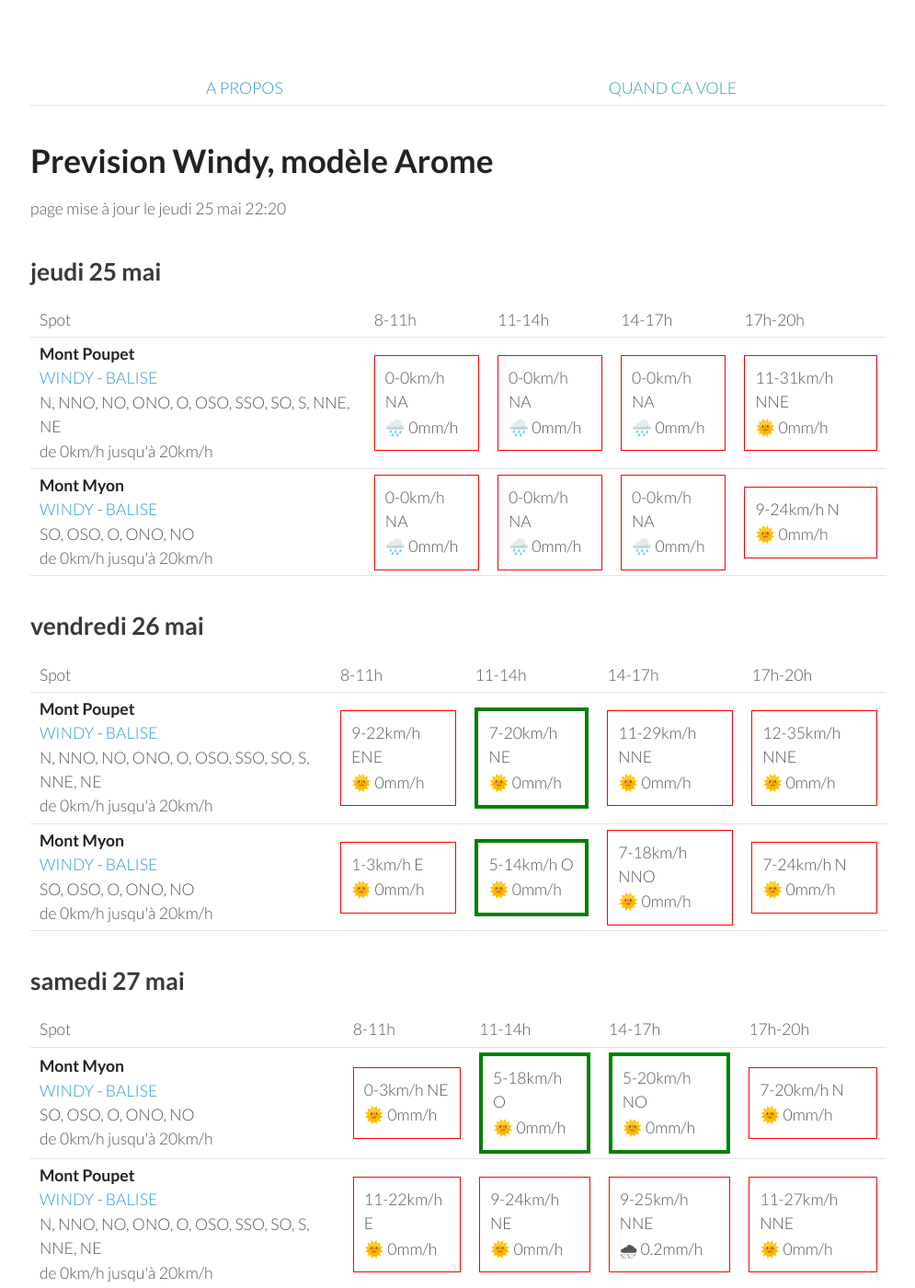
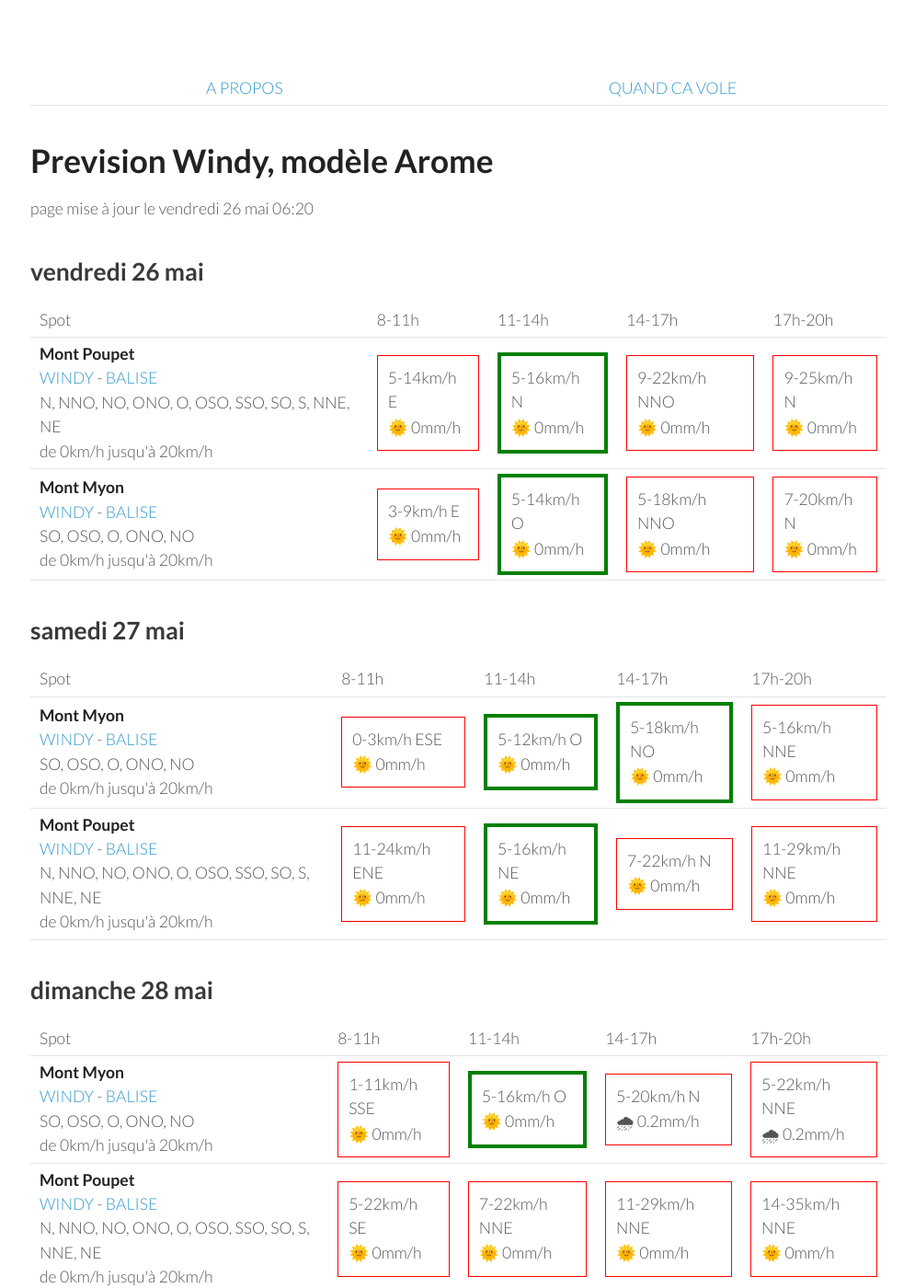
Before and after one commit to parapente-dans-le-nord/parapente-dans-le-nord.github.io, a Jekyll site: the page built from jura.markdown, in a window 1280 px wide and 1400 px high. Shown: the whole window at 92% size, without its empty margins (25-1020 px from the left). Built offline with Jekyll 4.4.1, drawn with Linux system fonts in a browser that asks for light colours; some of the changed text lies outside the part shown.

Commit message:
update index.markdown

```diff
--- a/jura.markdown
+++ b/jura.markdown
@@ -7,42 +7,8 @@ title:  "Tous les spots"
 {: .links}
 
 # Prevision Windy, modèle Arome
-page mise à jour le jeudi 25 mai 22:20
+page mise à jour le vendredi 26 mai 06:20
 
-## jeudi 25 mai
-
-{::nomarkdown}
-<table>
-  <tbody>
-    <tr>
-      <td>Spot</td>
-      <td>8-11h</td>
-      <td>11-14h</td>
-      <td>14-17h</td>
-      <td>17h-20h</td>
-    </tr>
-<tr>
-        <td><strong>Mont Poupet</strong><br><a href="https://windy.com/46.970/5.876?46.541,5.876,8">WINDY</a> - <span class=""><a href="http://www.balisemeteo.com/balise.php?idBalise=92">BALISE</a> </span><br> <span class="vent-favorable">N, NNO, NO, ONO, O, OSO, SSO, SO, S, NNE, NE</span><br><span class="force-vent">de 0km/h jusqu'à 20km/h</span> </td>
-
-            <td><div class="not-flyable"><p>0-0km/h NA</p><p>🌧️ 0mm/h</p></div></td>
-            <td><div class="not-flyable"><p>0-0km/h NA</p><p>🌧️ 0mm/h</p></div></td>
-            <td><div class="not-flyable"><p>0-0km/h NA</p><p>🌧️ 0mm/h</p></div></td>
-            <td><div class="not-flyable"><p>11-31km/h NNE</p><p>🌞 0mm/h</p></div></td>
-
-    </tr>
-<tr>
-        <td><strong>Mont Myon</strong><br><a href="https://windy.com/46.331/5.397?45.898,5.394,8,m:eWoagj8">WINDY</a> - <span class=""><a href="http://www.balisemeteo.com/balise.php?idBalise=70">BALISE</a> </span><br> <span class="vent-favorable">SO, OSO, O, ONO, NO</span><br><span class="force-vent">de 0km/h jusqu'à 20km/h</span> </td>
-
-            <td><div class="not-flyable"><p>0-0km/h NA</p><p>🌧️ 0mm/h</p></div></td>
-            <td><div class="not-flyable"><p>0-0km/h NA</p><p>🌧️ 0mm/h</p></div></td>
-            <td><div class="not-flyable"><p>0-0km/h NA</p><p>🌧️ 0mm/h</p></div></td>
-            <td><div class="not-flyable"><p>9-24km/h N</p><p>🌞 0mm/h</p></div></td>
-
-    </tr>
-
-</tbody>
-</table>
-{:/}
 ## vendredi 26 mai
 
 {::nomarkdown}
@@ -58,20 +24,20 @@ page mise à jour le jeudi 25 mai 22:20
 <tr>
         <td><strong>Mont Poupet</strong><br><a href="https://windy.com/46.970/5.876?46.541,5.876,8">WINDY</a> - <span class=""><a href="http://www.balisemeteo.com/balise.php?idBalise=92">BALISE</a> </span><br> <span class="vent-favorable">N, NNO, NO, ONO, O, OSO, SSO, SO, S, NNE, NE</span><br><span class="force-vent">de 0km/h jusqu'à 20km/h</span> </td>
 
-            <td><div class="not-flyable"><p>9-22km/h ENE</p><p>🌞 0mm/h</p></div></td>
-            <td><div class="flyable"><p>7-20km/h NE</p><p>🌞 0mm/h</p></div></td>
-            <td><div class="not-flyable"><p>11-29km/h NNE</p><p>🌞 0mm/h</p></div></td>
-            <td><div class="not-flyable"><p>12-35km/h NNE</p><p>🌞 0mm/h</p></div></td>
+            <td><div class="not-flyable"><p>5-14km/h E</p><p>🌞 0mm/h</p></div></td>
+            <td><div class="flyable"><p>5-16km/h N</p><p>🌞 0mm/h</p></div></td>
+            <td><div class="not-flyable"><p>9-22km/h NNO</p><p>🌞 0mm/h</p></div></td>
+            <td><div class="not-flyable"><p>9-25km/h N</p><p>🌞 0mm/h</p></div></td>
 
 
     </tr>
 <tr>
         <td><strong>Mont Myon</strong><br><a href="https://windy.com/46.331/5.397?45.898,5.394,8,m:eWoagj8">WINDY</a> - <span class=""><a href="http://www.balisemeteo.com/balise.php?idBalise=70">BALISE</a> </span><br> <span class="vent-favorable">SO, OSO, O, ONO, NO</span><br><span class="force-vent">de 0km/h jusqu'à 20km/h</span> </td>
 
-            <td><div class="not-flyable"><p>1-3km/h E</p><p>🌞 0mm/h</p></div></td>
+            <td><div class="not-flyable"><p>3-9km/h E</p><p>🌞 0mm/h</p></div></td>
             <td><div class="flyable"><p>5-14km/h O</p><p>🌞 0mm/h</p></div></td>
-            <td><div class="not-flyable"><p>7-18km/h NNO</p><p>🌞 0mm/h</p></div></td>
-            <td><div class="not-flyable"><p>7-24km/h N</p><p>🌞 0mm/h</p></div></td>
+            <td><div class="not-flyable"><p>5-18km/h NNO</p><p>🌞 0mm/h</p></div></td>
+            <td><div class="not-flyable"><p>7-20km/h N</p><p>🌞 0mm/h</p></div></td>
 
 
     </tr>
@@ -94,20 +60,20 @@ page mise à jour le jeudi 25 mai 22:20
 <tr>
         <td><strong>Mont Myon</strong><br><a href="https://windy.com/46.331/5.397?45.898,5.394,8,m:eWoagj8">WINDY</a> - <span class=""><a href="http://www.balisemeteo.com/balise.php?idBalise=70">BALISE</a> </span><br> <span class="vent-favorable">SO, OSO, O, ONO, NO</span><br><span class="force-vent">de 0km/h jusqu'à 20km/h</span> </td>
 
-            <td><div class="not-flyable"><p>0-3km/h NE</p><p>🌞 0mm/h</p></div></td>
-            <td><div class="flyable"><p>5-18km/h O</p><p>🌞 0mm/h</p></div></td>
-            <td><div class="flyable"><p>5-20km/h NO</p><p>🌞 0mm/h</p></div></td>
-            <td><div class="not-flyable"><p>7-20km/h N</p><p>🌞 0mm/h</p></div></td>
+            <td><div class="not-flyable"><p>0-3km/h ESE</p><p>🌞 0mm/h</p></div></td>
+            <td><div class="flyable"><p>5-12km/h O</p><p>🌞 0mm/h</p></div></td>
+            <td><div class="flyable"><p>5-18km/h NO</p><p>🌞 0mm/h</p></div></td>
+            <td><div class="not-flyable"><p>5-16km/h NNE</p><p>🌞 0mm/h</p></div></td>
 
 
     </tr>
 <tr>
         <td><strong>Mont Poupet</strong><br><a href="https://windy.com/46.970/5.876?46.541,5.876,8">WINDY</a> - <span class=""><a href="http://www.balisemeteo.com/balise.php?idBalise=92">BALISE</a> </span><br> <span class="vent-favorable">N, NNO, NO, ONO, O, OSO, SSO, SO, S, NNE, NE</span><br><span class="force-vent">de 0km/h jusqu'à 20km/h</span> </td>
 
-            <td><div class="not-flyable"><p>11-22km/h E</p><p>🌞 0mm/h</p></div></td>
-            <td><div class="not-flyable"><p>9-24km/h NE</p><p>🌞 0mm/h</p></div></td>
-            <td><div class="not-flyable"><p>9-25km/h NNE</p><p>🌧 0.2mm/h</p></div></td>
-            <td><div class="not-flyable"><p>11-27km/h NNE</p><p>🌞 0mm/h</p></div></td>
+            <td><div class="not-flyable"><p>11-24km/h ENE</p><p>🌞 0mm/h</p></div></td>
+            <td><div class="flyable"><p>5-16km/h NE</p><p>🌞 0mm/h</p></div></td>
+            <td><div class="not-flyable"><p>7-22km/h N</p><p>🌞 0mm/h</p></div></td>
+            <td><div class="not-flyable"><p>11-29km/h NNE</p><p>🌞 0mm/h</p></div></td>
 
 
     </tr>
@@ -128,22 +94,22 @@ page mise à jour le jeudi 25 mai 22:20
       <td>17h-20h</td>
     </tr>
 <tr>
-        <td><strong>Mont Poupet</strong><br><a href="https://windy.com/46.970/5.876?46.541,5.876,8">WINDY</a> - <span class=""><a href="http://www.balisemeteo.com/balise.php?idBalise=92">BALISE</a> </span><br> <span class="vent-favorable">N, NNO, NO, ONO, O, OSO, SSO, SO, S, NNE, NE</span><br><span class="force-vent">de 0km/h jusqu'à 20km/h</span> </td>
+        <td><strong>Mont Myon</strong><br><a href="https://windy.com/46.331/5.397?45.898,5.394,8,m:eWoagj8">WINDY</a> - <span class=""><a href="http://www.balisemeteo.com/balise.php?idBalise=70">BALISE</a> </span><br> <span class="vent-favorable">SO, OSO, O, ONO, NO</span><br><span class="force-vent">de 0km/h jusqu'à 20km/h</span> </td>
 
-            <td><div class="not-flyable"><p>7-22km/h SE</p><p>🌞 0mm/h</p></div></td>
-            <td><div class="flyable"><p>7-20km/h NNE</p><p>🌞 0mm/h</p></div></td>
-            <td><div class="not-flyable"><p>12-29km/h NNE</p><p>🌞 0mm/h</p></div></td>
-            <td><div class="not-flyable"><p>14-35km/h NNE</p><p>🌞 0mm/h</p></div></td>
+            <td><div class="not-flyable"><p>1-11km/h SSE</p><p>🌞 0mm/h</p></div></td>
+            <td><div class="flyable"><p>5-16km/h O</p><p>🌞 0mm/h</p></div></td>
+            <td><div class="not-flyable"><p>5-20km/h N</p><p>🌧 0.2mm/h</p></div></td>
+            <td><div class="not-flyable"><p>5-22km/h NNE</p><p>🌧 0.2mm/h</p></div></td>
 
 
     </tr>
 <tr>
-        <td><strong>Mont Myon</strong><br><a href="https://windy.com/46.331/5.397?45.898,5.394,8,m:eWoagj8">WINDY</a> - <span class=""><a href="http://www.balisemeteo.com/balise.php?idBalise=70">BALISE</a> </span><br> <span class="vent-favorable">SO, OSO, O, ONO, NO</span><br><span class="force-vent">de 0km/h jusqu'à 20km/h</span> </td>
+        <td><strong>Mont Poupet</strong><br><a href="https://windy.com/46.970/5.876?46.541,5.876,8">WINDY</a> - <span class=""><a href="http://www.balisemeteo.com/balise.php?idBalise=92">BALISE</a> </span><br> <span class="vent-favorable">N, NNO, NO, ONO, O, OSO, SSO, SO, S, NNE, NE</span><br><span class="force-vent">de 0km/h jusqu'à 20km/h</span> </td>
 
-            <td><div class="not-flyable"><p>1-11km/h SSE</p><p>🌞 0mm/h</p></div></td>
-            <td><div class="flyable"><p>5-16km/h O</p><p>🌞 0mm/h</p></div></td>
-            <td><div class="not-flyable"><p>5-20km/h NNO</p><p>🌧 0.2mm/h</p></div></td>
-            <td><div class="not-flyable"><p>9-25km/h NNE</p><p>🌧 0.2mm/h</p></div></td>
+            <td><div class="not-flyable"><p>5-22km/h SE</p><p>🌞 0mm/h</p></div></td>
+            <td><div class="not-flyable"><p>7-22km/h NNE</p><p>🌞 0mm/h</p></div></td>
+            <td><div class="not-flyable"><p>11-29km/h NNE</p><p>🌞 0mm/h</p></div></td>
+            <td><div class="not-flyable"><p>14-35km/h NNE</p><p>🌞 0mm/h</p></div></td>
 
 
     </tr>
@@ -166,7 +132,7 @@ page mise à jour le jeudi 25 mai 22:20
 <tr>
         <td><strong>Mont Myon</strong><br><a href="https://windy.com/46.331/5.397?45.898,5.394,8,m:eWoagj8">WINDY</a> - <span class=""><a href="http://www.balisemeteo.com/balise.php?idBalise=70">BALISE</a> </span><br> <span class="vent-favorable">SO, OSO, O, ONO, NO</span><br><span class="force-vent">de 0km/h jusqu'à 20km/h</span> </td>
 
-            <td><div class="not-flyable"><p>3-12km/h SSE</p><p>🌞 0mm/h</p></div></td>
+            <td><div class="not-flyable"><p>1-9km/h ESE</p><p>🌞 0mm/h</p></div></td>
             <td><div class="flyable"><p>5-18km/h ONO</p><p>🌞 0mm/h</p></div></td>
             <td><div class="not-flyable"><p>7-25km/h N</p><p>🌞 0mm/h</p></div></td>
             <td><div class="not-flyable"><p>11-27km/h NNO</p><p>🌞 0mm/h</p></div></td>
@@ -176,7 +142,7 @@ page mise à jour le jeudi 25 mai 22:20
 <tr>
         <td><strong>Mont Poupet</strong><br><a href="https://windy.com/46.970/5.876?46.541,5.876,8">WINDY</a> - <span class=""><a href="http://www.balisemeteo.com/balise.php?idBalise=92">BALISE</a> </span><br> <span class="vent-favorable">N, NNO, NO, ONO, O, OSO, SSO, SO, S, NNE, NE</span><br><span class="force-vent">de 0km/h jusqu'à 20km/h</span> </td>
 
-            <td><div class="not-flyable"><p>9-22km/h ENE</p><p>🌞 0mm/h</p></div></td>
+            <td><div class="not-flyable"><p>7-20km/h ENE</p><p>🌞 0mm/h</p></div></td>
             <td><div class="not-flyable"><p>12-29km/h NE</p><p>🌞 0mm/h</p></div></td>
             <td><div class="not-flyable"><p>16-38km/h NE</p><p>🌞 0mm/h</p></div></td>
             <td><div class="not-flyable"><p>20-46km/h NE</p><p>🌞 0mm/h</p></div></td>
```
